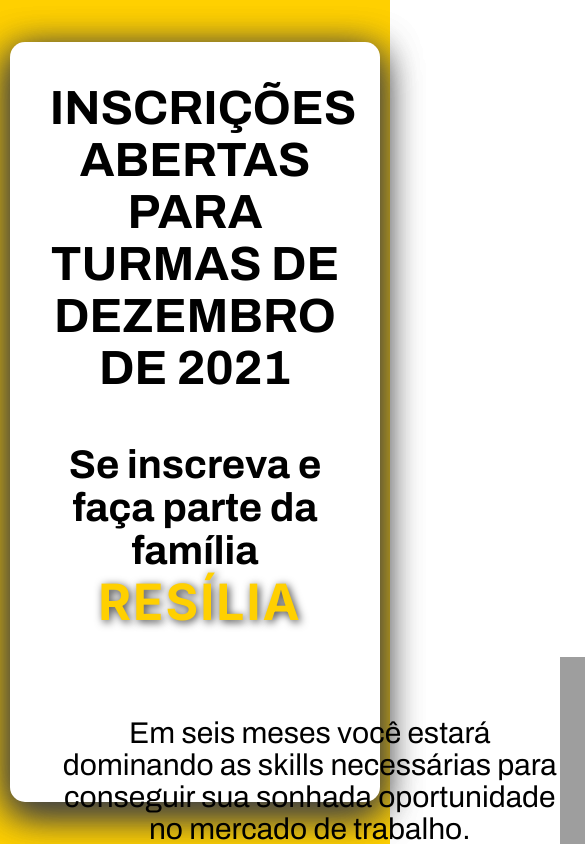
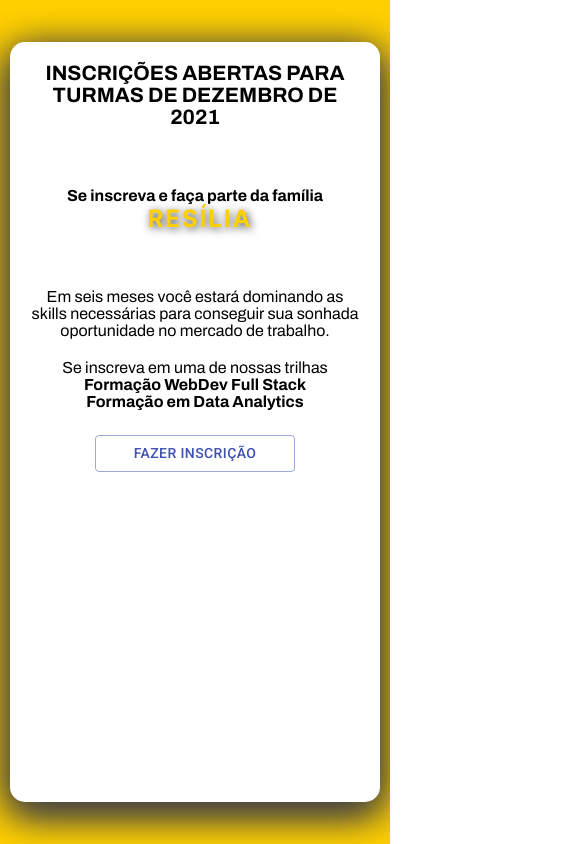
Before and after one commit to ArcenioSouza/Form-com-MaterialUI, a React (Create React App) app: page / in a window 390 px wide. Shown: the top 844 px of the page, 585 px wide, since content can reach past the window. Built offline with nearby package versions, Linux system fonts and the light colour scheme; grey boxes are pictures that could not be loaded.

Commit message:
Adiciona responsividade ao Landing

```diff
--- a/src/components/landing/Landing.jsx
+++ b/src/components/landing/Landing.jsx
@@ -9,15 +9,36 @@
   display: flex;
   flex-direction: column;
 
+  @media (max-width: 456px) {
+    padding: 10px;
+  }
+
   div h1 {
     font-size: 48px;
     text-align: center;
+
+    @media (max-width: 800px) {
+      font-size: 30px;
+    }
+
+    @media (max-width: 456px) {
+      font-size: 1.3rem;
+      padding: 10px;
+    }
   }
 
   div h2 {
     font-size: 40px;
     padding: 15px;
     text-align: center;
+
+    @media (max-width: 800px) {
+      font-size: 20px;
+    }
+
+    @media (max-width: 456px) {
+      font-size: 1rem;
+    }
   }
 
   .wrapper {
@@ -30,23 +51,46 @@
     flex-direction: column;
     align-items: center;
     text-align: center;
-    font-size: 30px;
+    font-size: 1.7em;
     margin-top: 40px;
 
-    p{
+    @media (max-width: 956px) {
+      font-size: 20px;
+    }
+
+    @media (max-width: 456px) {
+      margin-top: 10px;
+      font-size: 1rem;
+    }
+  }
+
+  p {
     padding-top: 20px;
   }
 
-    Button{
+  Button {
     margin-top: 25px;
     width: 500px;
+
+    @media (max-width: 956px) {
+      width: 200px;
     }
   }
 
-  img{
+  img {
     position: static;
+    bottom: 0;
     width: 600px;
     height: 350px;
+
+    @media (max-width: 956px) {
+      width: 500px;
+      height: 250px;
+    }
+
+    @media (max-width: 725px) {
+      display: none;
+    }
   }
 `;
 
@@ -57,6 +101,10 @@
   font-family: var(--font-title);
   letter-spacing: 2px;
   text-shadow: 2px 2px 8px #424242;
+
+  @media (max-width: 486px) {
+    font-size: 1.5em;
+  }
 `;
 
 const LandingPage = ({ setIsForm }) => {
```
Lines whose indentation alone changed are shown as unchanged.
